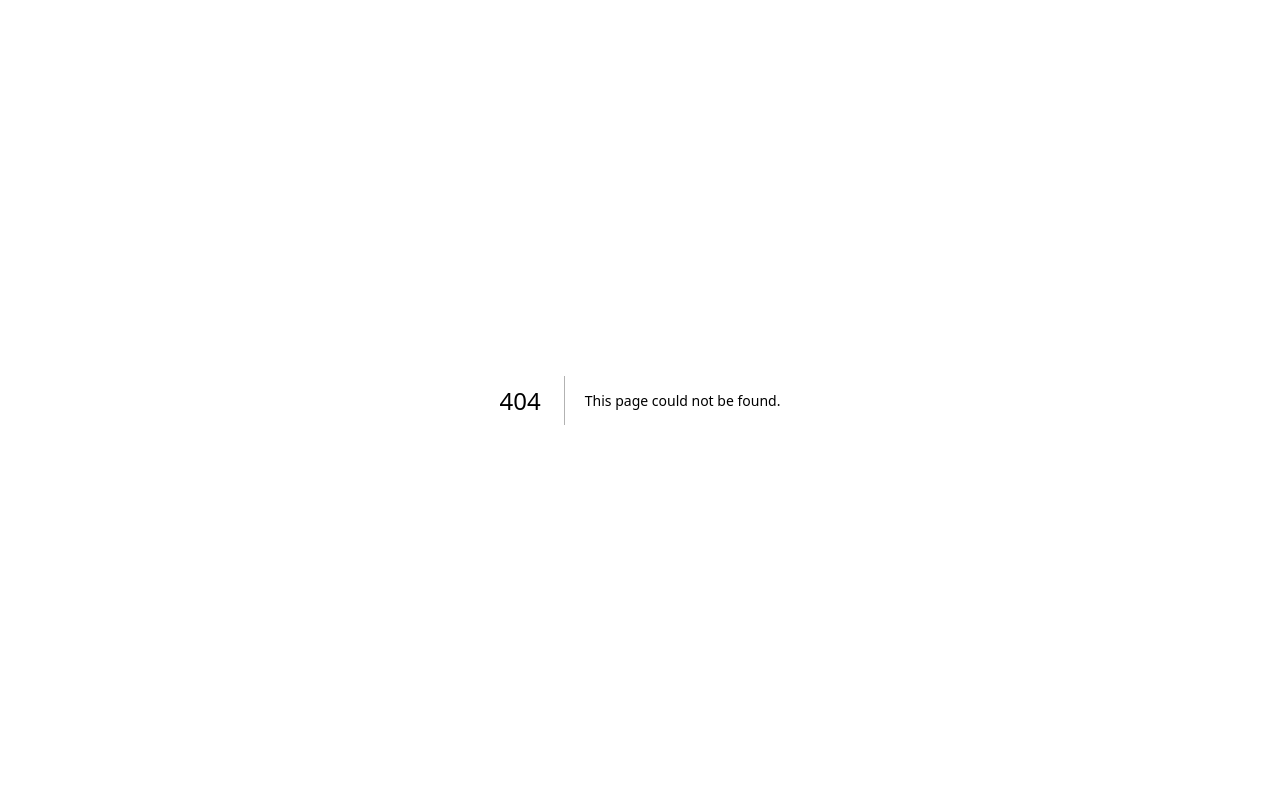
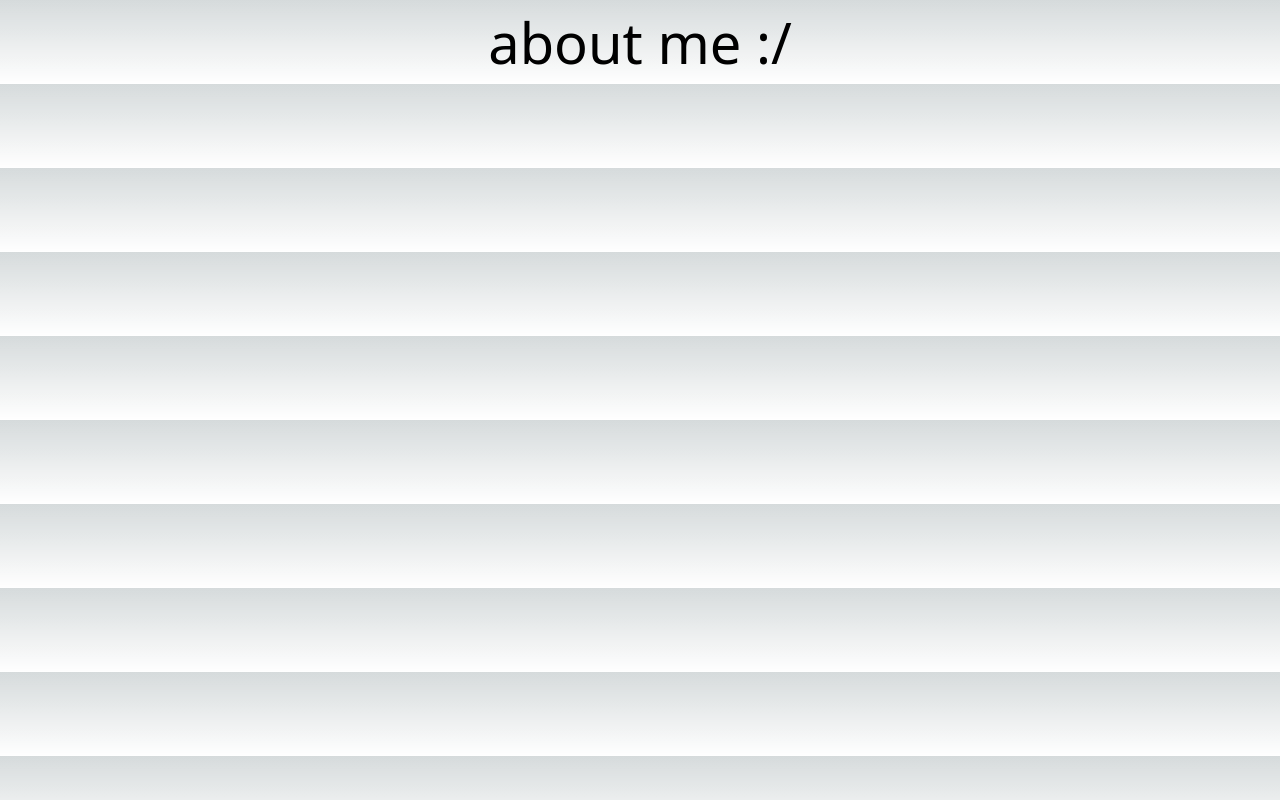
Before and after one commit to Mohajer2002/testGit, a Next.js app: page /about/aboutMe in a window 1280 px wide. Before the commit this address had no page. Built offline with nearby package versions, Linux system fonts and the light colour scheme.

Commit message:
version1

```diff
--- /dev/null
+++ b/pages/404.jsx
@@ -0,0 +1,11 @@
+import React from 'react'
+
+function Custom404() {
+  return (
+    <div>
+      <h1>Not Found Page!</h1>
+    </div>
+  )
+}
+
+export default Custom404
--- /dev/null
+++ b/pages/about/[...postId].jsx
@@ -0,0 +1,13 @@
+import React from 'react'
+import { useRouter } from 'next/router';
+
+function PostId() {
+    const route = useRouter();
+  return (
+    <div>
+        <h1>{route.query.postId}</h1>
+    </div>
+  )
+}
+
+export default PostId
--- /dev/null
+++ b/pages/about/aboutMe.js
@@ -0,0 +1,11 @@
+import React from 'react'
+
+function AboutMe() {
+  return (
+    <div>
+      <h1> about me :/</h1>
+    </div>
+  )
+}
+
+export default AboutMe
--- /dev/null
+++ b/pages/about/contactMe.jsx
@@ -0,0 +1,59 @@
+import React, { useEffect, useState } from 'react'
+
+function ContactMe({message}) {
+  return (
+    <div>
+      <h1>{message.title}</h1>
+    </div>
+  )
+}
+export async function getServerSideProps(){
+  const res = await fetch('https://jsonplaceholder.typicode.com/posts/1');
+  const data = await res.json();
+
+  return {
+    props:{
+      message : data
+    }
+  }
+}
+export default ContactMe;
+
+// export async function getStaticProps() {
+//   const res = await fetch('https://jsonplaceholder.typicode.com/posts/1');
+//   const data = await res.json();
+
+//   return {
+//     props:{
+//       message:data
+//     }
+//   }
+// }
+
+
+
+// function ContactMe () {
+//   const [message , setMessage] = useState([]);
+//   useEffect(()=>{
+//     const fetchData= async ()=>{
+//       try {
+//         const res = await fetch('https://jsonplaceholder.typicode.com/posts/1');
+//         const data = await res.json();
+//         setMessage(data);
+//       } catch (error) {
+//         throw error('Not found');
+//       }
+//     }
+//     fetchData();
+//   },[])
+//   if(message.length === 0){
+//     return <div>loading...</div>
+//   }
+//   return (
+//     <div>
+//       <h1>{message.title}</h1>
+//     </div>
+//   )
+// }
+
+// export default ContactMe;
--- /dev/null
+++ b/pages/about/index.js
@@ -0,0 +1,11 @@
+import React from 'react'
+
+function Index() {
+  return (
+    <div>
+      <h1>about</h1>
+    </div>
+  )
+}
+
+export default Index
--- /dev/null
+++ b/pages/page1.js
@@ -0,0 +1,11 @@
+import React from 'react'
+
+function Page1() {
+  return (
+    <div>
+      <h1>page1</h1>
+    </div>
+  )
+}
+
+export default Page1
--- a/styles/globals.css
+++ b/styles/globals.css
@@ -24,6 +24,13 @@ body {
       rgb(var(--background-end-rgb))
     )
     rgb(var(--background-start-rgb));
+    display: flex;
+    justify-content: center;
+    align-items: center;
+}
+h1{
+  font-size: 3.5rem;
+
 }
 
 @layer utilities {
```
